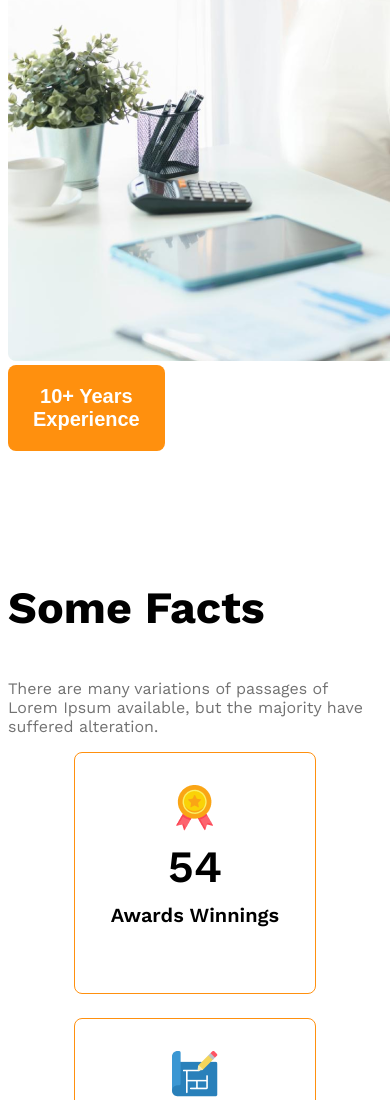
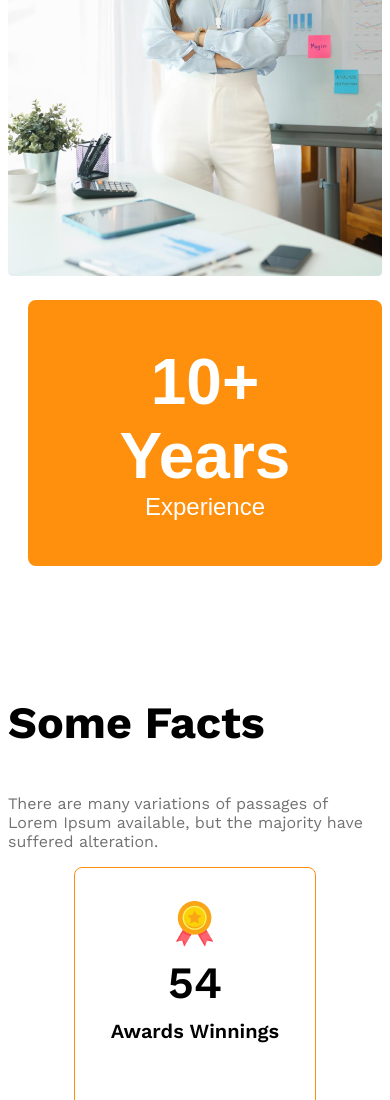
Before and after one commit to Wasif182016/g3-architect-website, a plain HTML site: page index.html in a window 390 px wide. Shown: the part 4736-5836 px from the top of the page. Drawn offline with nearby package versions, Linux system fonts and the light colour scheme.

Commit message:
added experience badge and made featured section responsive

```diff
--- a/index.html
+++ b/index.html
@@ -66,7 +66,7 @@
             <h4 class="feature-title">Dexktop & Mobile Version</h4>
             <p class="text-light-gray">There are many variations of passages of Lorem Ipsum available, but the majority have suffered alteration in some form, by injected humour, or randomised...........</p>
            </div>
-        <div>
+        <div class="featured-architect">
           <img src="./images/architect.png" alt="">
           <button id="experience-badge" class="btn-primary">
             <span id="experience-year">10+ Years</span>
--- a/styles/architects.css
+++ b/styles/architects.css
@@ -143,6 +143,24 @@ main > section{
     margin-top: 0px;
     margin-bottom: 0px;
 }
+
+#experience-badge{
+    padding: 45px 42px;
+    font-size: 1.5rem;
+    font-weight: 500;
+    margin-left: -100px;
+    margin-top: -100px;
+}
+
+#experience-year{
+    font-size: 4rem;
+    font-weight: 700;
+}
+
+.featured-architect img{
+  width: 100%;
+}
+
 /* some facts related styles */
 .facts-container{
     display: grid;
@@ -176,7 +194,7 @@ main > section{
 }
 /* responsive media query */
 @media screen and (max-width:576px) {
-    .navbar, .nav-links, .teams{
+    .navbar, .nav-links, .teams, .features{
         flex-direction: column;
     }
 
@@ -192,6 +210,10 @@ main > section{
         gap: 50px;
     }
     .our-features{
+        margin-left: 20px;
+    }
+    #experience-badge{
+        margin-top: 20px;
         margin-left: 20px;
     }
 }
@@ -213,7 +235,7 @@ main > section{
 }
 /* medium size device */
 @media screen and (min-width: 576px) and (max-width: 992px) {
-    .teams{
+    .teams, .features{
         flex-direction: column;
     }
     .our-features{
@@ -224,4 +246,8 @@ main > section{
         gap: 50px;
         justify-items: center;
     }
+    #experience-badge{
+        margin-top: 20px;
+        margin-left: 20px;
+    }
 }
```
